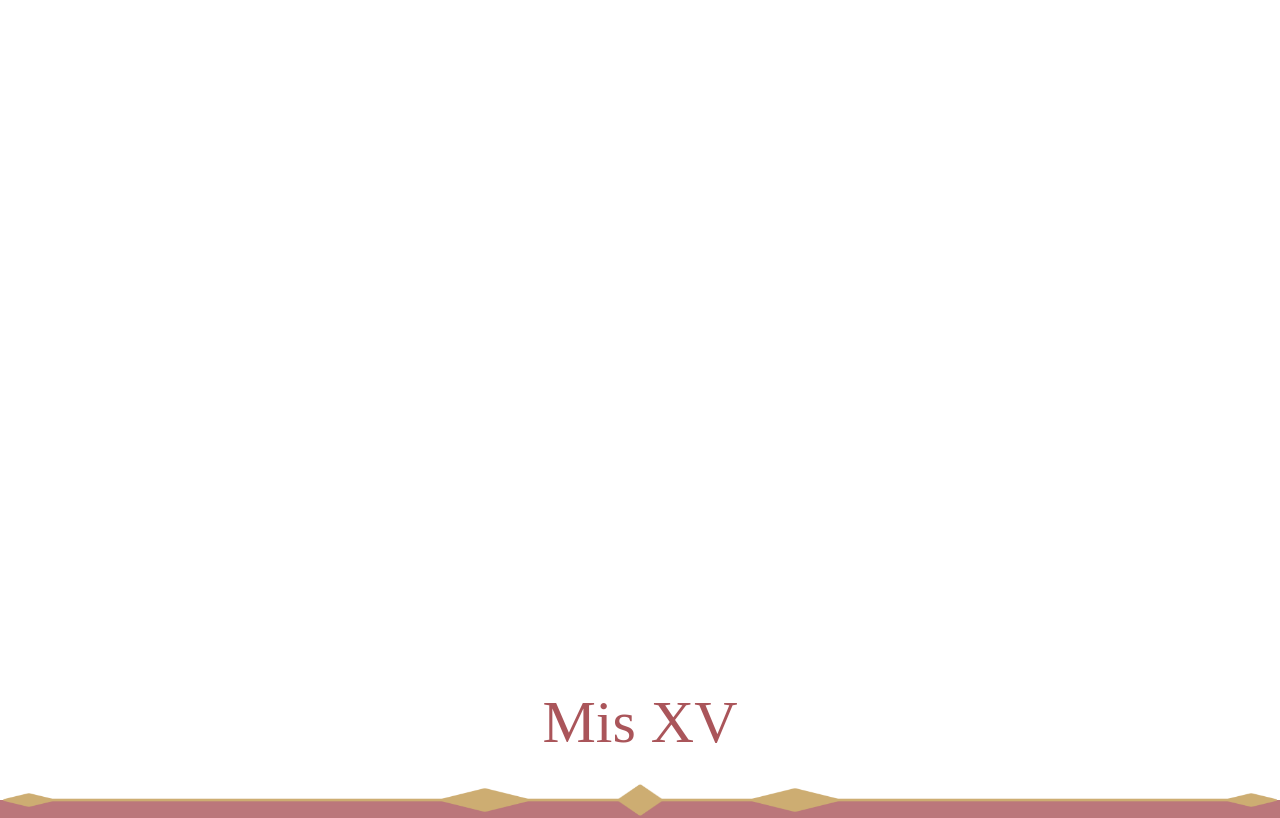
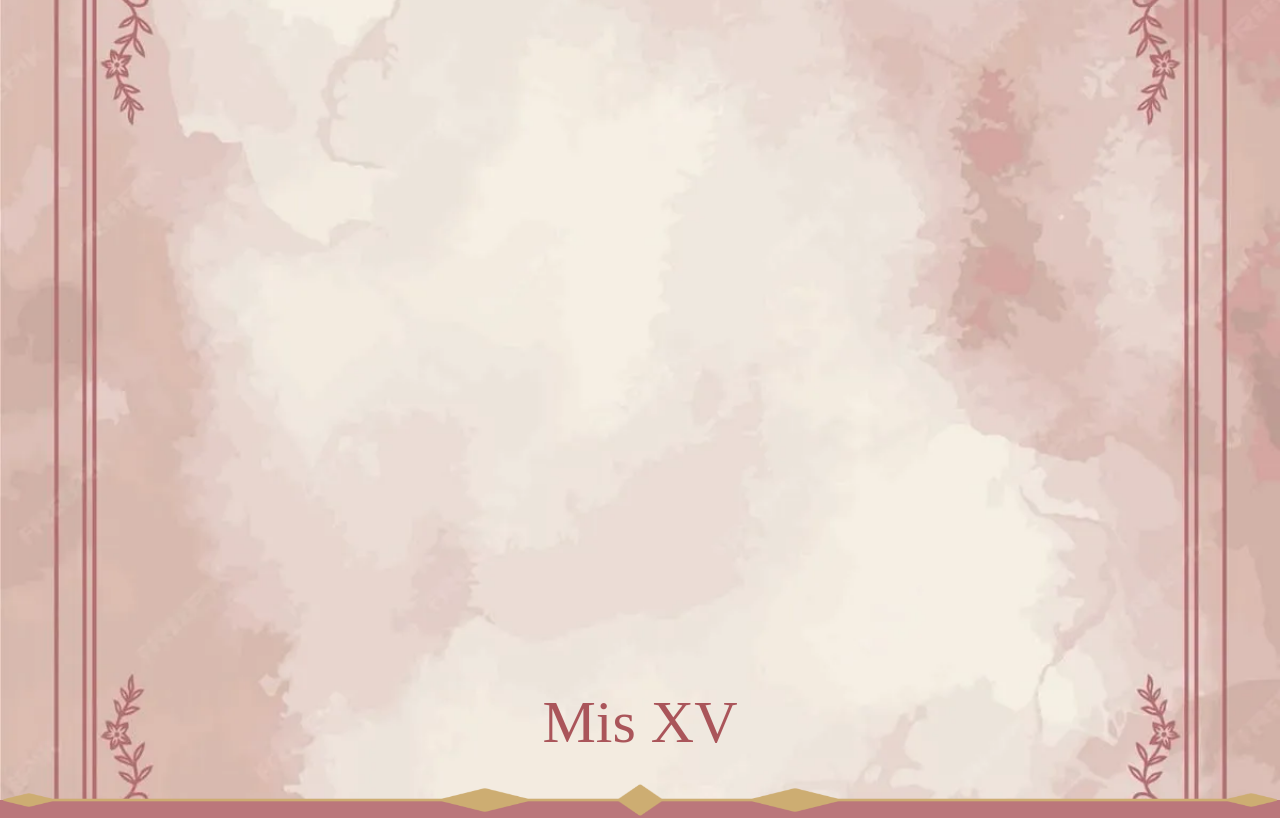
Before and after one commit to ZomCode/invitacion-xv-daniela, an Astro site: page / in a window 1280 px wide. Shown: the top 818 px of the page. Built offline with nearby package versions, Linux system fonts and the light colour scheme; Astro itself is replaced by a stand-in of ours; a web font is replaced by a local one.

Commit message:
remove variable bg

```diff
--- a/src/components/SectionFixed.astro
+++ b/src/components/SectionFixed.astro
@@ -7,7 +7,7 @@ interface Props {
 <section class="relative isolate">
 		<!-- Background -->
 		<section
-			class:list={["fixed inset-x-0 top-0 -z-50 h-lvh bg-[url('/" + Astro.props.img + "')] bg-cover bg-center bg-no-repeat", Astro.props.class]}
+			class:list={["fixed inset-x-0 top-0 -z-50 h-lvh bg-[url('/bg-1.webp')] bg-cover bg-center bg-no-repeat", Astro.props.class]}
 		>
         </section>
 		<!-- Section -->
```
